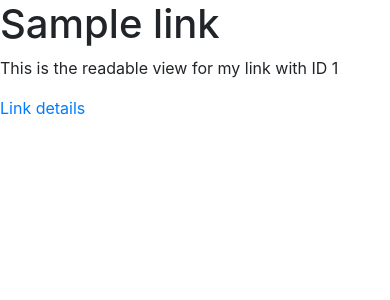
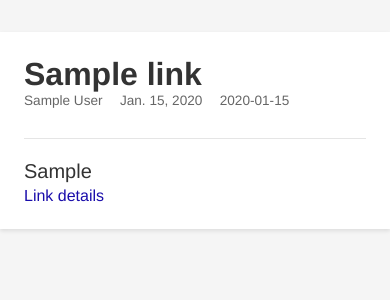
Before and after one commit to brendanv/lynx-legacy, a Django app: page /link/1/view in a window 390 px wide. Shown: the top 300 px of the page. Run offline with Django 4.2, Linux system fonts and the light colour scheme; tables that the repository leaves empty hold one stand-in row (values such as "Sample post"); some libraries are stand-ins or nearby versions.

Commit message:
Completely revamp Link model and parsing, add ownership
- Updating parsing logic to use `readability` for slightly nicer formatting
- Add creator field to Link to indicate which user owns the link
- Update all the fields to better match the new parsing logic
- Update views/routes to require logged in users to view links
- Add basic CSS for link viewer

```diff
--- a/lynx/models.py
+++ b/lynx/models.py
@@ -1,23 +1,30 @@
 from django.db import models
+from django.conf import settings
 
 class Link(models.Model):
     created_at = models.DateTimeField(auto_now_add=True)
     updated_at = models.DateTimeField(auto_now=True)
+    creator = models.ForeignKey(settings.AUTH_USER_MODEL, on_delete=models.CASCADE)
     last_viewed_at = models.DateTimeField(null=True)
 
-    url = models.URLField(max_length=1000)
-    hostname = models.CharField(max_length=200, blank=True)
+    original_url = models.URLField(max_length=2000)
+
+    # Extracted metadata
+    cleaned_url = models.URLField(max_length=1000)
+    hostname = models.CharField(max_length=500, blank=True)
     article_date = models.DateField(null=False) # Published date of the article
-    author = models.CharField(max_length=200, blank=True)
-    title = models.CharField(max_length=200, blank=True)
+    author = models.CharField(max_length=255, blank=True)
+    title = models.CharField(max_length=500, blank=True)
     excerpt = models.TextField(blank=True)
-
-    # Parsed/generated content
-    summary = models.TextField(blank=True) # AI summary if requested
-    markdown_content = models.TextField(blank=True)
-    raw_text_content = models.TextField(blank=True)
     header_image_url = models.URLField(blank=True)
 
+    # Variations of the content
+    article_html = models.TextField(blank=True)
+    raw_text_content = models.TextField(blank=True)
+    full_page_html = models.TextField(blank=True)
+
+    # Extras
+    summary = models.TextField(blank=True) # AI summary if generated
     read_time_seconds = models.IntegerField(blank=True)
     read_time_display = models.CharField(max_length=100, blank=True)
 
--- /dev/null
+++ b/lynx/static/lynx/viewer.css
@@ -0,0 +1,56 @@
+body {
+  font-family: "Helvetica Neue", Helvetica, Arial, sans-serif;
+  color: #333;
+  background: #f5f5f5;
+  margin: 0;
+  padding: 0;
+}
+
+article {
+  max-width: 800px;
+  margin: 2em auto;
+  background: #fff;
+  padding: 2em;
+  box-shadow: 0 2px 4px rgba(0, 0, 0, 0.1);
+}
+
+article header {
+  border-bottom: 1px solid #e5e5e5;
+  padding-bottom: 1em;
+  margin-bottom: 1em;
+}
+
+article header h1 {
+  font-size: 2em;
+  margin: 0;
+}
+
+article .content {
+  font-size: 1.25em;
+  line-height: 1.6;
+}
+
+article .metadata {
+  font-size: 0.85em;
+  color: #666;
+  margin-bottom: 1em;
+}
+
+article .metadata span {
+  margin-right: 1em;
+}
+
+article a {
+  color: #1a0dab;
+  text-decoration: none;
+}
+
+article a:hover {
+  text-decoration: underline;
+}
+
+@media (max-width: 768px) {
+  article {
+    padding: 1.5em;
+  }
+}
--- a/lynx/templates/lynx/link_viewer.html
+++ b/lynx/templates/lynx/link_viewer.html
@@ -4,13 +4,25 @@
     <meta charset="UTF-8">
     <meta name="viewport" content="width=device-width, initial-scale=1.0">
     <title>Lynx - {{ link.title }}</title>
-    <link href="https://stackpath.bootstrapcdn.com/bootstrap/4.5.0/css/bootstrap.min.css" rel="stylesheet">
+    {% load static %}
+    <link href="{% static 'lynx/viewer.css' %}" rel="stylesheet">
 </head>
 <body>
+  <article>
     <header>
-        <h1>{{ link.title }}</h1>
+      <h1>{{ link.title }}</h1>
+      <section class="metadata">
+        <span>{{ link.author }}</span>
+        <span>{{ link.article_date }}</span>
+        <span>{{ link.read_time_display }}</span>
+      </section>
     </header>
-    <p>This is the readable view for my link with ID {{ link.id }}</p>
-    <a href="{% url 'lynx:link_details' link.id %}">Link details</a>
+    <section class="content">
+      {{ link.article_html | safe }}
+    </section>
+    <footer>
+      <a href="{% url 'lynx:link_details' link.id %}">Link details</a>
+    </footer>
+  </article>
 </body>
 </html>
--- a/lynx/urls.py
+++ b/lynx/urls.py
@@ -1,13 +1,24 @@
 from django.urls import path
+from django.contrib.auth.decorators import login_required
 
 from . import views
 
 app_name = 'lynx'
 urlpatterns = [
     path("", views.index, name="index"),
-    path("links/all", views.FeedView.as_view(), name="links_feed"),
-    path("link/<int:pk>/details/", views.DetailsView.as_view(), name="link_details"),
-    path("link/<int:pk>/view", views.ReadableView.as_view(), name="link_viewer"),
-    path("links/add", views.add_link, name="add_link"),
-    path("links/create", views.create_link, name="create_link")
+    path("links/all",
+         login_required(views.FeedView.as_view(), login_url='/admin'),
+         name="links_feed"),
+    path("link/<int:pk>/details/",
+         views.DetailsView.as_view(),
+         name="link_details"),
+    path("link/<int:pk>/view",
+         views.ReadableView.as_view(),
+         name="link_viewer"),
+    path("links/add",
+         login_required(views.add_link, login_url='/admin'),
+         name="add_link"),
+    path("links/create",
+         login_required(views.create_link, login_url='/admin'),
+         name="create_link")
 ]
--- a/lynx/views.py
+++ b/lynx/views.py
@@ -15,12 +15,15 @@ def add_link(request):
 
 @require_http_methods(["POST"])
 def create_link(request):
+  request.user.is_authenticated
+  if not request.user.is_authenticated:
+    return render(request, "lynx/add_link.html",
+                  {"error_message": "You must be signed in"})
+
   url = request.POST.get("url")
-  print(url)
   if url:
-    parsed_url = url_parser.parse_url(url)
+    parsed_url = url_parser.parse_url(url, request.user)
     parsed_url.save()
-    print(parsed_url)
     return HttpResponseRedirect(
         reverse("lynx:link_viewer", args=(parsed_url.id, )))
   else:
@@ -45,7 +48,8 @@ class DetailsView(generic.DetailView):
 
 
 class FeedView(generic.ListView):
-  model = Link
   template_name = "lynx/links_feed.html"
   context_object_name = "links_list"
-  paginate_by = 40
+  paginate_by = 25
+  def get_queryset(self):
+    return Link.objects.filter(creator=self.request.user).order_by('-created_at')
--- a/pyproject.toml
+++ b/pyproject.toml
@@ -13,4 +13,6 @@ python = "^3.8"
 Django = "^4.2.7"
 trafilatura = "1.6.1"
 readtime = "3.0.0"
+readability-lxml = "0.8.1"
+requests = "2.31.0"
 [tool.poetry.dev-dependencies]
```
Also changed, not shown: lynx/url_parser.py (+29 -26 lines), lynx/migrations/0001_initial.py, lynx/migrations/0002_link_last_viewed_at.py (deleted), lynx/migrations/0003_remove_link_json_parse_result_link_raw_text_content_and_more.py (deleted), 1 other file.
